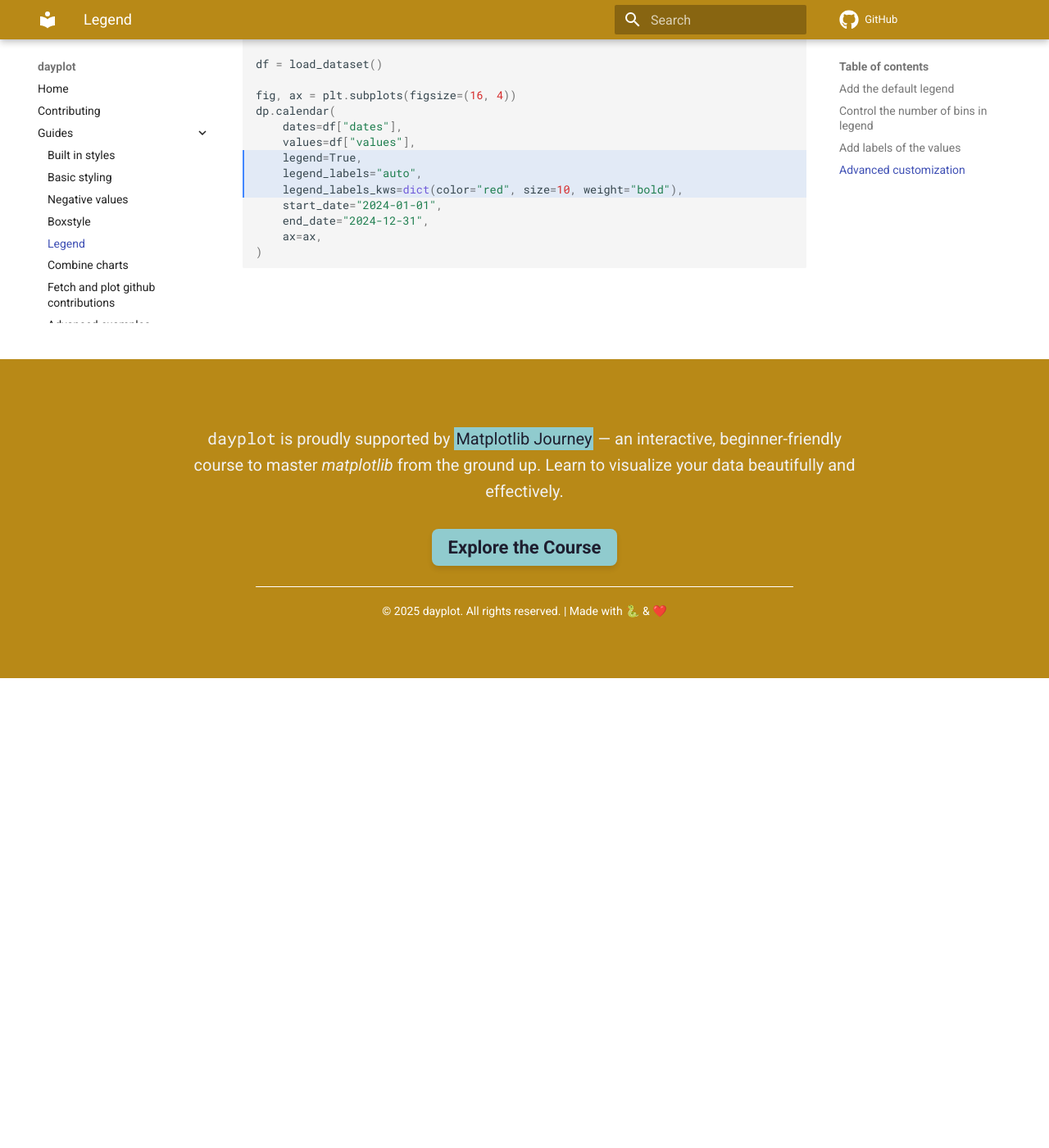
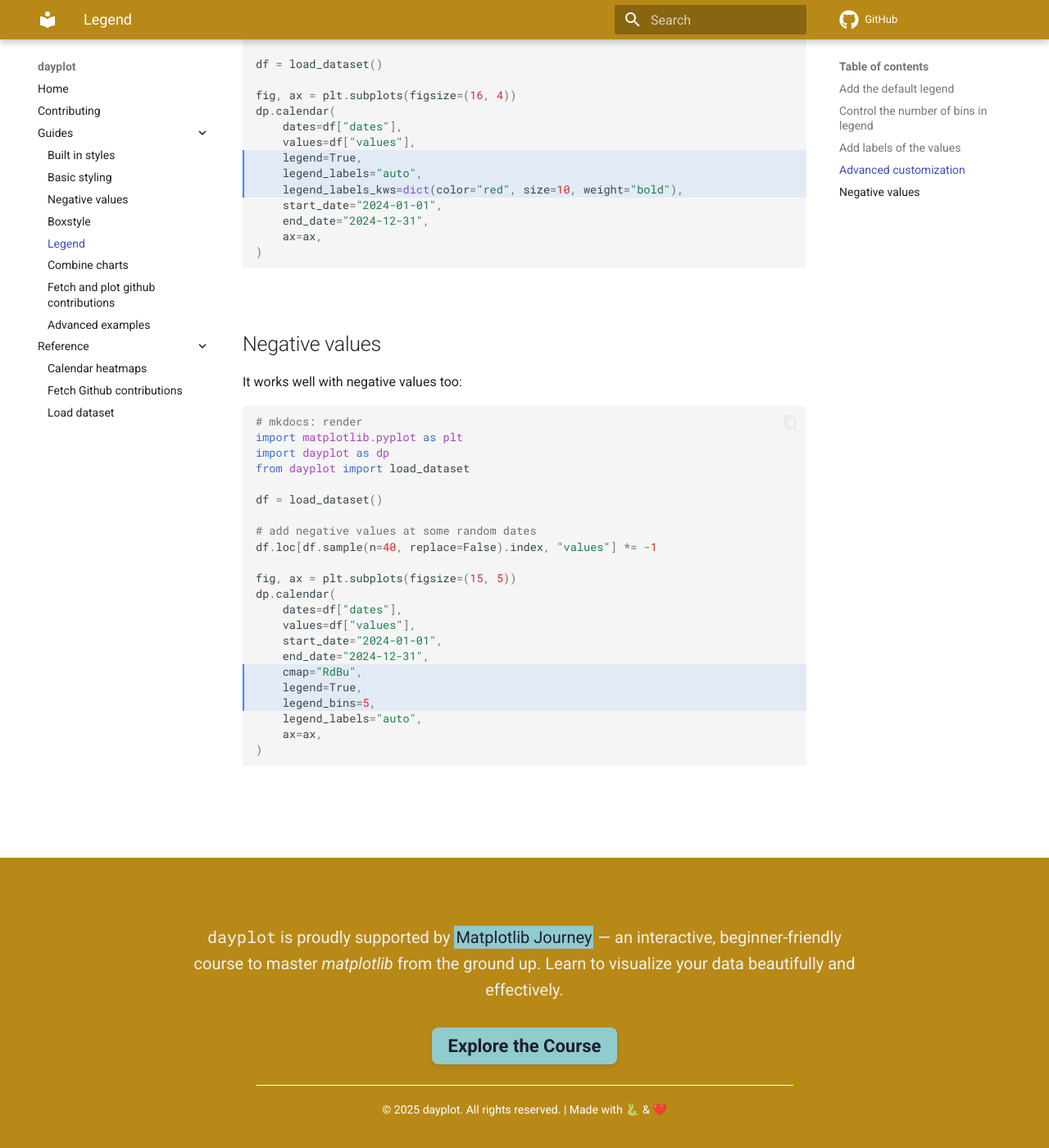
Before and after one commit to y-sunflower/dayplot, an MkDocs documentation site: the page built from docs/tuto/legend.md, in a window 1280 px wide and 1400 px high, scrolled down 1967 px. Shown: the whole window at 82% size. Built offline with MkDocs 1.6.1 and Material for MkDocs 9.7.7, drawn with Linux system fonts in a browser that asks for light colours; comment, search, counter and statistics services are not loaded; before the commit the page ends 2794 px from its top, so only the background shows below that.

````diff
--- a/docs/tuto/legend.md
+++ b/docs/tuto/legend.md
@@ -141,4 +141,33 @@
 )
 ```
 
+## Negative values
+
+It works well with negative values too:
+
+```py hl_lines="17 18 19"
+# mkdocs: render
+import matplotlib.pyplot as plt
+import dayplot as dp
+from dayplot import load_dataset
+
+df = load_dataset()
+
+# add negative values at some random dates
+df.loc[df.sample(n=40, replace=False).index, "values"] *= -1
+
+fig, ax = plt.subplots(figsize=(15, 5))
+dp.calendar(
+    dates=df["dates"],
+    values=df["values"],
+    start_date="2024-01-01",
+    end_date="2024-12-31",
+    cmap="RdBu",
+    legend=True,
+    legend_bins=5,
+    legend_labels="auto",
+    ax=ax,
+)
+```
+
 <br><br>
````
Also changed, not shown: 2 other files.
